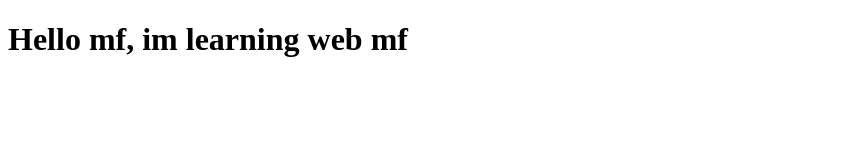
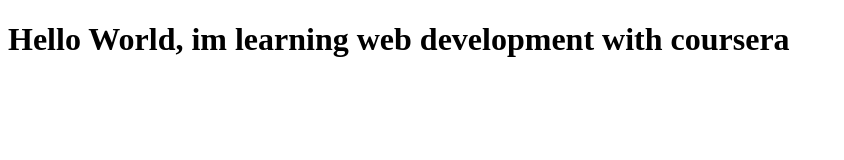
Before and after one commit to kkaankose/Coursera-test, a plain HTML site: page site/index.html in a window 1280 px wide. Shown: the whole page, without its empty margins (0-844 px from the left). Drawn offline with Linux system fonts and the light colour scheme.

Commit message:
First page

```diff
--- a/site/index.html
+++ b/site/index.html
@@ -4,6 +4,6 @@
 	<title>Hello Coursera</title>
 </head>
 <body>
-<h1>Hello mf, im learning web mf</h1>
+<h1>Hello World, im learning web development with coursera</h1>
 </body>
 </html>
```
